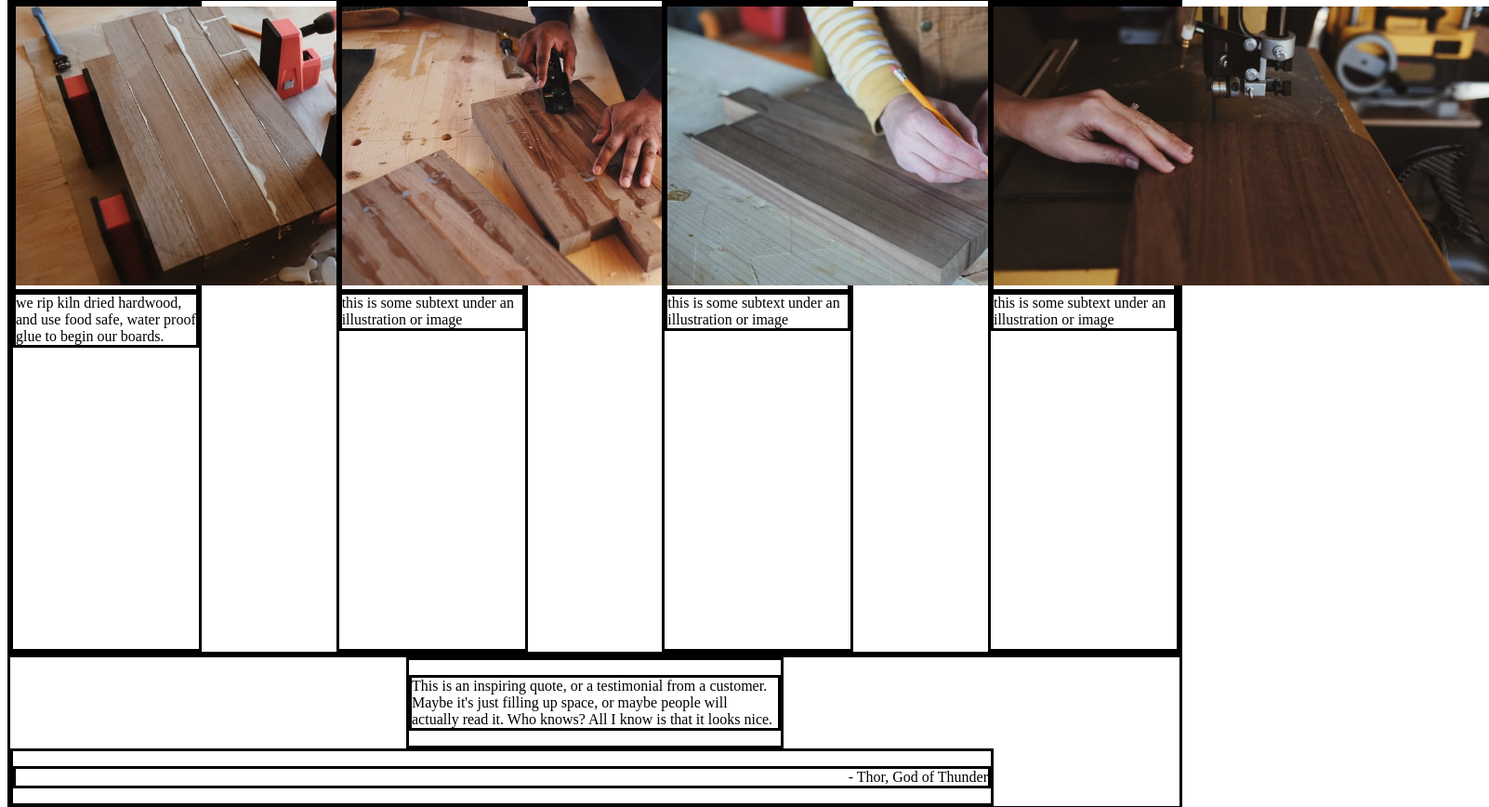
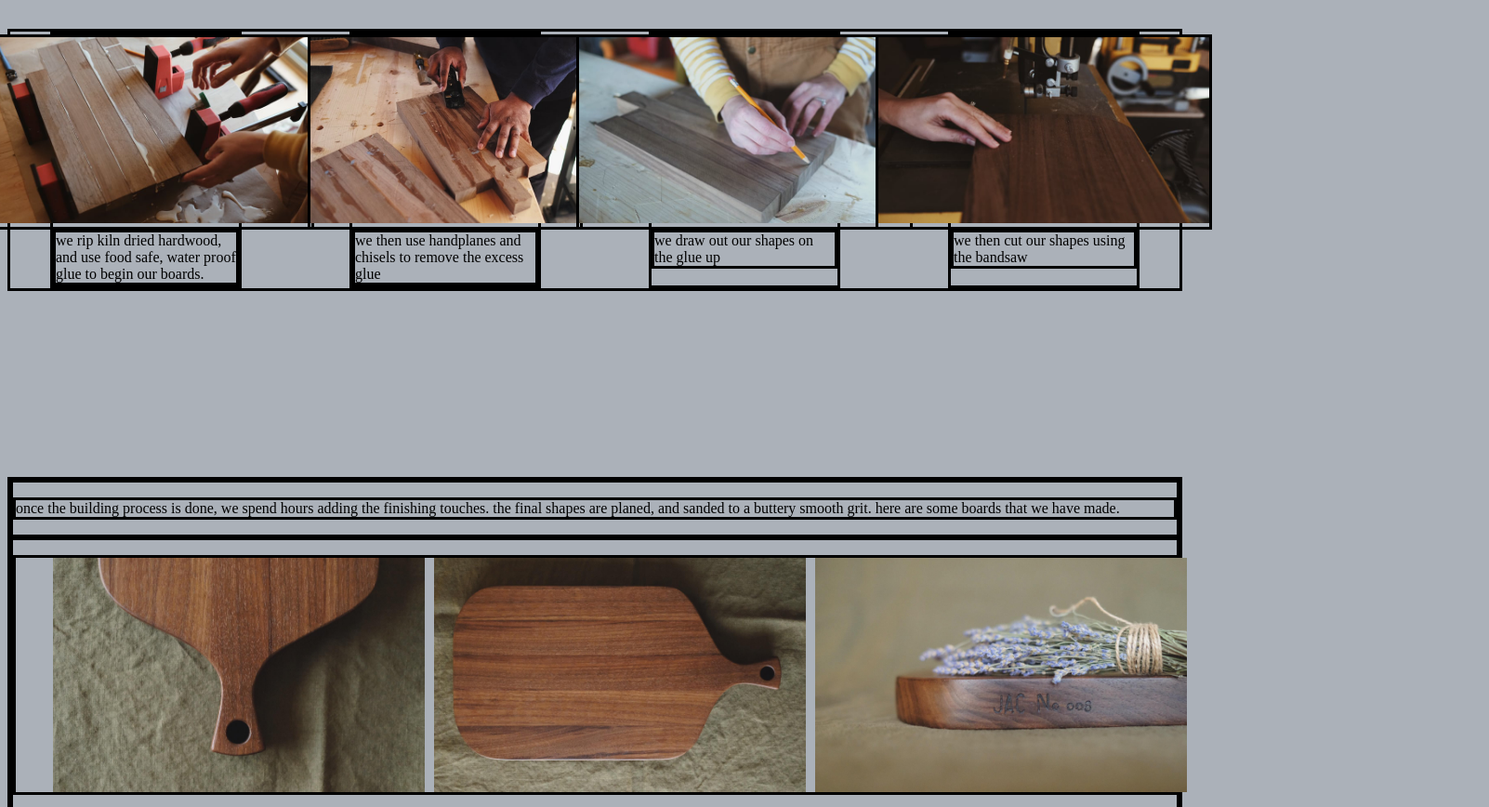
Before and after one commit to egchelliah/landingpage, a plain HTML site: page index.html in a window 1280 px wide. Shown: the part 842-1710 px from the top of the page at 93% size, 1602 px wide, since content can reach past the window. Drawn offline with Linux system fonts and the light colour scheme.

Commit message:
Add some style

```diff
--- a/index.html
+++ b/index.html
@@ -13,7 +13,7 @@
             <ul class="header-list">
                 <li> <a href="#about">about</a></li>
                 <li> <a href="#process">process</a></li>
-                <li>work</li>
+                <li> <a href="#work">work</a></li>
                 <li>contact</li>
             </ul>
         </header>
@@ -36,24 +36,35 @@
             </div>
             <div class="thumbnail">
                 <div> <img class="thumbnail-pic" src="./images/process2.jpg" alt="process 1"> </div>
-                <div class="thumbnail-text">this is some subtext under an illustration or image</div>
+                <div class="thumbnail-text">we then use handplanes and chisels to remove the excess glue</div>
             </div>
             <div class="thumbnail">
                 <div> <img class="thumbnail-pic" src="./images/process3.jpg" alt="process 1"> </div>
-                <div class="thumbnail-text">this is some subtext under an illustration or image</div>
+                <div class="thumbnail-text">we draw out our shapes on the glue up</div>
             </div>
             <div class="thumbnail">
                 <div> <img class="thumbnail-pic" src="./images/process5.jpg" alt="process 1"> </div>
-                <div class="thumbnail-text">this is some subtext under an illustration or image</div>
+                <div class="thumbnail-text"> we then cut our shapes using the bandsaw</div>
             </div>
         </div>
-        <div class="section-three">
+        <div class="section-three" id="work">
             <div class="section-three-quote">
-                <p>This is an inspiring quote, or a testimonial from a customer. Maybe it's just filling up space, or maybe people will actually read it. Who knows? All I know is that it looks nice.</p>
+                <p>once the building process is done, we spend hours adding the finishing touches. the final shapes are planed, and sanded to a buttery smooth grit. here are some boards that we have made.</p>
             </div>
-            <div class="section-three-author">
-                <p>- Thor, God of Thunder</p>
+            <div class="work-gallery">
+                <ul class="gallery-list">
+                    <li><img class="work-image" src="images/work1.jpg"></li>
+                    <li><img class="work-image" src="images/work4.jpg"></li>
+                    <li><img class="work-image" src="images/work6.jpg"></li>
+                </ul>
+                <ul class="gallery-list">
+                    <li><img class="work-image" src="images/work2.jpg"></li>
+                    <li><img class="work-image" src="images/work3.jpg"></li>
+                    <li><img class="work-image" src="images/work5.jpg"></li>
+                </ul>
             </div>
+
+        </div>
 
         </div>
 </body>
--- a/styles.css
+++ b/styles.css
@@ -1,3 +1,10 @@
+html{
+    scroll-behavior: smooth;
+}
+body{
+        background-color: #abb1b9;
+
+}
 header, footer, div, ul, p, h2, h3, h4{
     border: solid black;
     font-family: futura;
@@ -5,17 +12,15 @@ header, footer, div, ul, p, h2, h3, h4{
 
 ul{
     list-style: none;
+    list-style-type: none;
 
 }
 
 .main-header {
     display: flex;
     font-size: 24px;
-    color: #F9FAF8;
     padding: 0px;
-    height: 300px;
-    background-color: #1F2937;
-
+    margin-bottom: 200px;
 
 }
 
@@ -34,15 +39,13 @@ ul{
     display: flex;
     gap: 20px;
     justify-content: center;
-    color: #F9FAF8;
-    background-color: #1F2937;
     padding: 10px;
-    height: 500px;
-}
+    margin-top: 200px;
+    margin-bottom: 200px;}
 
 .profile-pic{
-    width: 70%;
-    height: auto;
+    width: auto;
+    height: 300px;
     display: flex;
     justify-content: center;
 
@@ -58,32 +61,41 @@ ul{
 }
 .section-two{
     display: flex;
-    justify-content: space-between;
+    justify-content: space-around;
     gap:30px;
-    height: 700px;
+    margin-top: 200px;
+    margin-bottom: 200px;
 }
 
 .thumbnail{
     max-width: 200px;
     display: flex;
     flex-direction: column;
+    align-items: center;
 }
 
 .thumbnail-pic{
-    height: 300px;
+    height: 200px;
     width: auto;
 }
 
-.section-three-quote{
-    display: flex;
-    justify-content: center;
+.work-image{
+    float: left;
+    height: 100%;
     width: 400px;
-    margin: auto;
+    object-fit: cover;
 }
 
-.section-three-author{
-    text-align: right;
-    margin-right: 200px;
-    margin-top:0px;
-    padding-top: 0px;
+ .gallery-list{
+    display: flex;
+    gap:10px;
+    justify-content: space-around;
+ }
+/* .work-gallery > li{
+    flex-basis: 350px;
 }
+
+.work-gallery li img{
+    object-fit: cover;
+
+}  */
```
